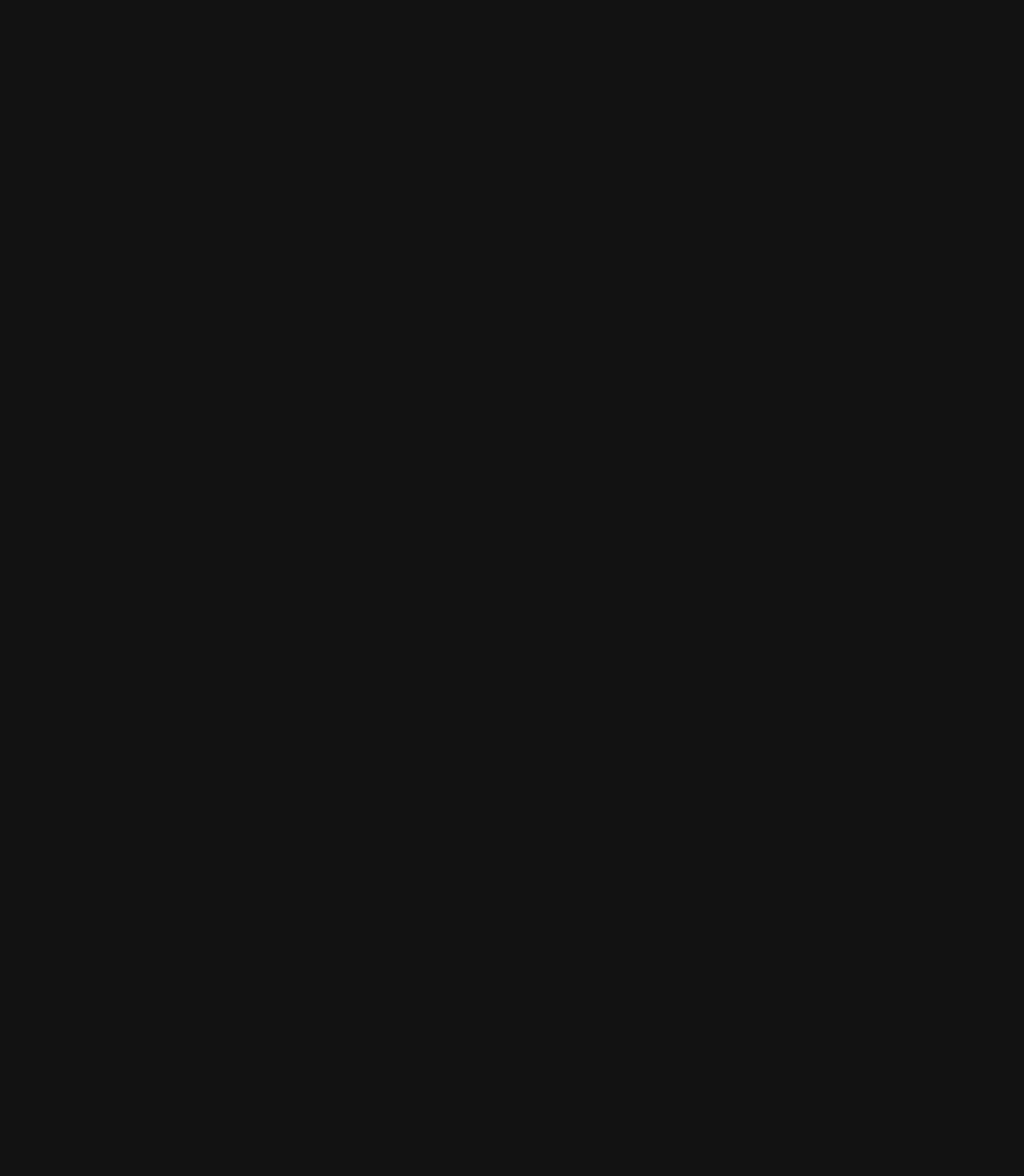
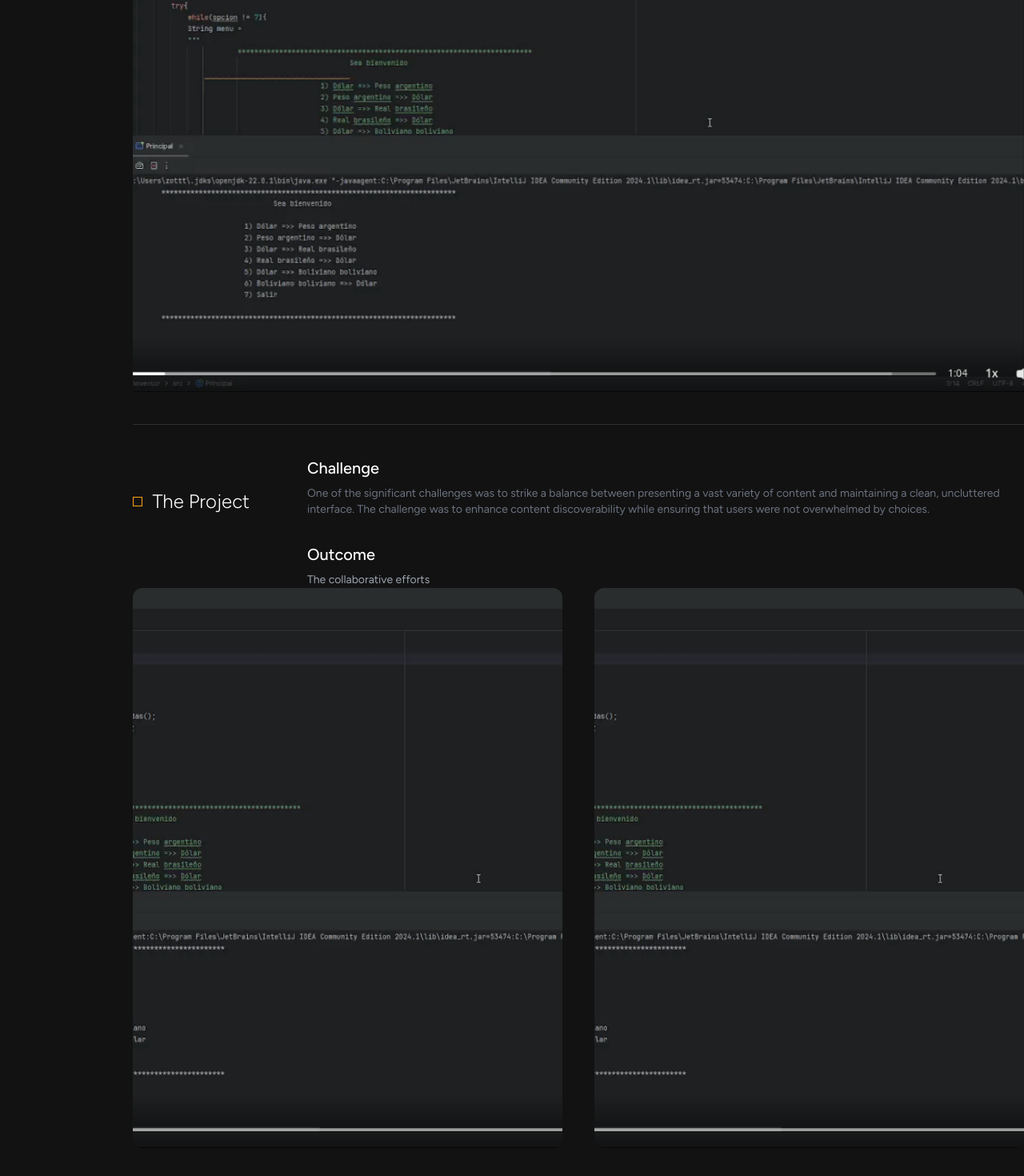
Before and after one commit to zotel1/portafolio-web-junio-2024, a Next.js app: page /proyectos/detalles in a window 1280 px wide. Shown: the part 1115-2585 px from the top of the page at 80% size. Before the commit the page ends 930 px from the top, so only its background shows below. Built offline with nearby package versions, Linux system fonts and the light colour scheme.

Commit message:
update:section project ok

```diff
--- a/app/(root)/proyectos/detalles/page.tsx
+++ b/app/(root)/proyectos/detalles/page.tsx
@@ -1,5 +1,6 @@
 import SectionHeader from "./sections/section-header";
 import SectionMyRole from "./sections/section-my-role";
+import SectionTheProject from "./sections/section-the-project";
 
 
 export const metadata = {
@@ -12,6 +13,7 @@ const WorkDetails = () => {
     <main>
         <SectionHeader />
         <SectionMyRole />
+        <SectionTheProject />
     </main>
 )};
 export default WorkDetails;
--- a/app/(root)/proyectos/detalles/sections/section-my-role.tsx
+++ b/app/(root)/proyectos/detalles/sections/section-my-role.tsx
@@ -1,14 +1,15 @@
 import Container from "@/components/ui/container";
 import Subtitle from "@/components/ui/subtitle";
+import  Image  from "next/image";
 
 const SectionMyRole = () => {
     return (<section id='sectionHeader' className='border-b border-gray-500/30 py-10'>
         <Container>
-            <div className='flex flex-col sm:flex-row sm:items-center sm:justify-between'>
+            <div className='flex flex-col sm:flex-row sm:items-start sm:justify-between'>
             <Subtitle subtitle='My role' />
             <ul className='space-y-8'>
                 <li className='max-w-3xl'>
-                    <h4 className='text-xl text-white font-medium'>
+                    <h4 className='text-xl text-white font-medium mb-2'>
                         Responsabilities
                     </h4>
                     <p className='text-sm text-gray-500'>
@@ -18,7 +19,7 @@ const SectionMyRole = () => {
                     </p>
                 </li>
                 <li className='max-w-3xl'>
-                    <h4 className='text-xl text-white font-medium'>
+                    <h4 className='text-xl text-white font-medium mb-2'>
                         Collaboration
                     </h4>
                     <p className='text-sm text-gray-400 '>
@@ -28,6 +29,15 @@ const SectionMyRole = () => {
                 </li>
             </ul>
             </div>
+            <div className='relative w-full h-96 sm:h-[500px] lg:h-[700px] rounded-xl'>
+                <Image
+                    src='/conversor-java.png'
+                    alt='Image'
+                    fill
+                    sizes="(max-width: 768px) 100vw, (max-width: 1200px) 50vw, 33vw"
+                    className='object-cover'
+                />
+            </div>
         </Container>
     </section>
     )
--- /dev/null
+++ b/app/(root)/proyectos/detalles/sections/section-the-project.tsx
@@ -0,0 +1,59 @@
+import Container from "@/components/ui/container";
+import Subtitle from "@/components/ui/subtitle";
+import Image from "next/image";
+
+const SectionTheProject = () => {
+    return (<section id='sectionHeader' className='border-b border-gray-500/30 py-10'>
+        <Container>
+            <div className='flex flex-col sm:flex-row sm:items-start sm:justify-between'>
+                <Subtitle subtitle='The Project' />
+                <ul className='space-y-8'>
+                    <li className='max-w-4xl'>
+                        <h4 className='text-xl text-white font-medium mb-2'>
+                            Challenge
+                        </h4>
+                        <p className='text-sm text-gray-500'>
+                            One of the significant challenges was to strike a balance
+                            between presenting a vast variety of content and maintaining a
+                            clean, uncluttered interface. The challenge was to enhance
+                            content discoverability while ensuring that users were not
+                            overwhelmed by choices.
+                        </p>
+                    </li>
+                    <li className='max-w-3xl'>
+                        <h4 className='text-xl text-white font-medium mb-2'>
+                            Outcome
+                        </h4>
+                        <p className='text-sm text-gray-400 '>
+                            The collaborative efforts
+                        </p>
+                    </li>
+                </ul>
+            </div>
+            <div className='flex items-center justify-between gap-10'>
+            <div className='relative w-full h-96 sm:h-[500px] lg:h-[700px] rounded-xl'>
+                <Image
+                    src='/conversor-java.png'
+                    alt='Image'
+                    fill
+                    sizes="(max-width: 768px) 100vw, (max-width: 1200px) 50vw, 33vw"
+                    className='object-cover rounded-xl'
+                />
+            </div>
+
+                <div className='relative w-full h-96 sm:h-[500px] lg:h-[700px] rounded-xl'>
+                    <Image
+                        src='/conversor-java.png'
+                        alt='Image'
+                        fill
+                        sizes="(max-width: 768px) 100vw, (max-width: 1200px) 50vw, 33vw"
+                        className='object-cover rounded-xl'
+                    />
+                </div>
+            </div>
+        </Container>
+    </section>
+    )
+};
+
+export default SectionTheProject;
```
